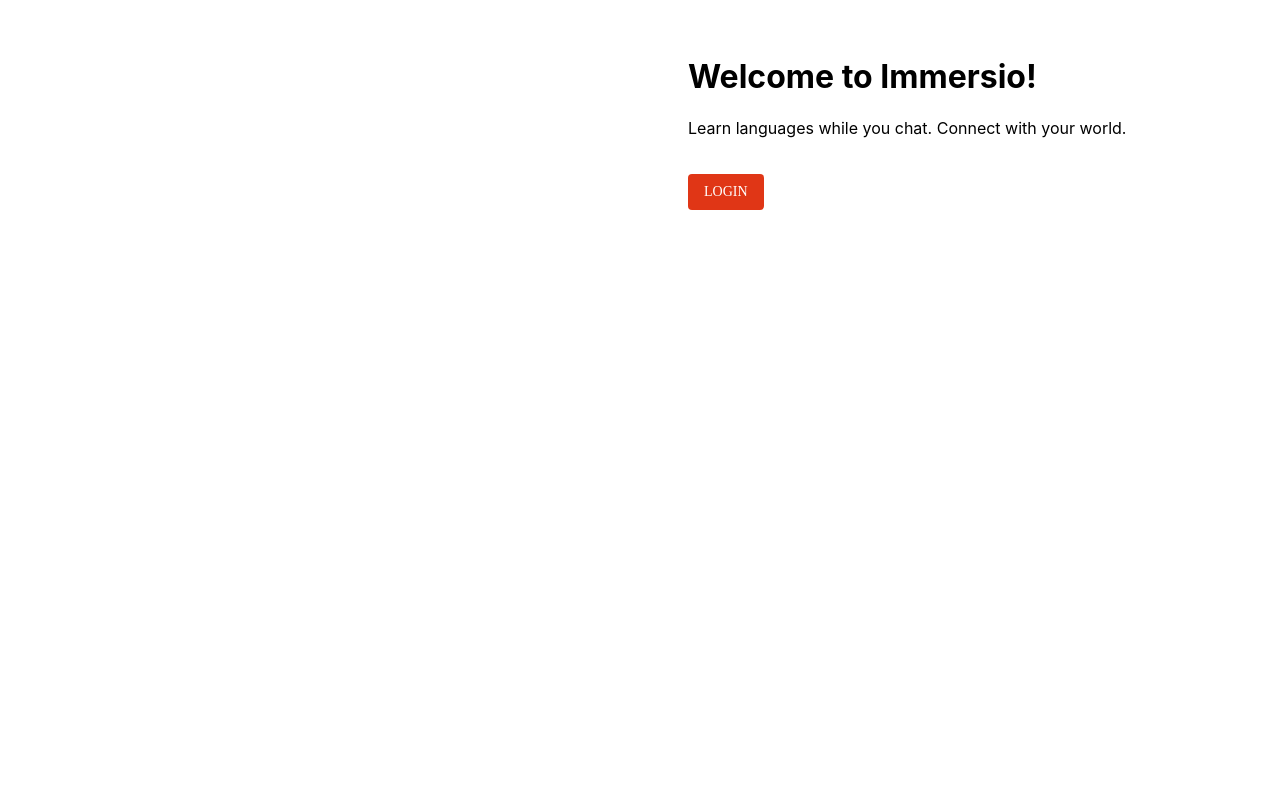
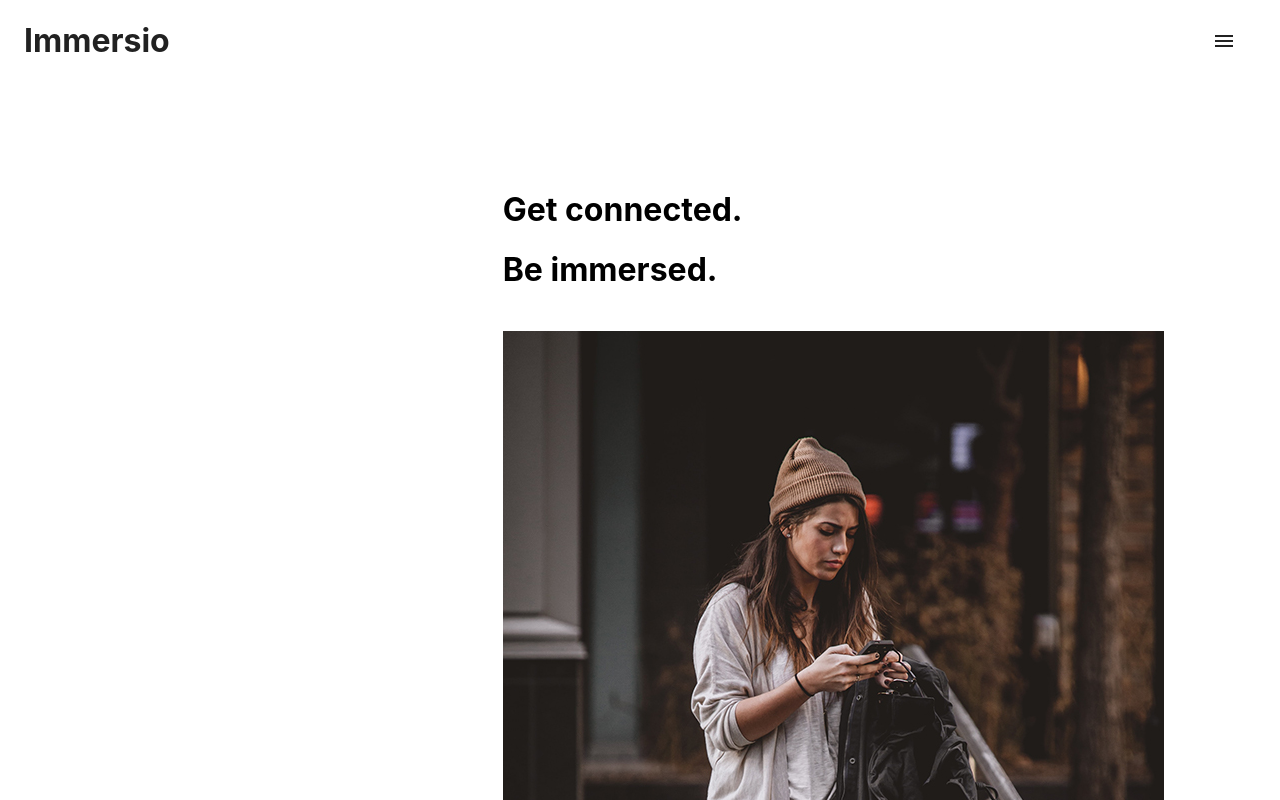
Before and after one commit to MarshallProtsman/Project-3_good-MERNin, a React (Create React App) app in the folder client/: page / in a window 1280 px wide. Shown: the top 800 px of the page. Built offline with nearby package versions, Linux system fonts and the light colour scheme; a web font is replaced by a local one.

Commit message:
updating the UI

```diff
--- a/client/src/App.js
+++ b/client/src/App.js
@@ -21,7 +21,7 @@ const font = 'Baloo Chettan';
 const theme = createMuiTheme({
   palette: {
     primary: {
-      main: '#E03616'
+      main: '#ffffff'
     },
     secondary: green,
   },
@@ -75,8 +75,8 @@ class App extends Component {
 
   render() {
     return (
-      <ThemeProvider theme={theme} >
-        {/* <ButtonAppBar /> */}
+      <ThemeProvider theme={theme}>
+        <ButtonAppBar />
         <Router>
           <div>
             <Switch>
--- a/client/src/components/navbar/index.js
+++ b/client/src/components/navbar/index.js
@@ -4,6 +4,8 @@ import AppBar from '@material-ui/core/AppBar';
 import Toolbar from '@material-ui/core/Toolbar';
 import Typography from '@material-ui/core/Typography';
 import Button from '@material-ui/core/Button';
+import Grid from '@material-ui/core/Grid';
+import Icon from '@material-ui/core/Icon';
 
 const useStyles = makeStyles(theme => ({
   root: {
@@ -22,12 +24,14 @@ export default function ButtonAppBar(props) {
 
   return (
     <div className={classes.root}>
-      <AppBar position="static">
+      <AppBar position="fixed">
         <Toolbar>
-          <Typography variant="h6" className={classes.title}>
-            Immersio
-          </Typography>
-          <Button color="inherit">Login</Button>
+          <Grid container>
+            <Grid item md={4}>
+              <h1>Immersio</h1>
+            </Grid>
+          </Grid>
+          <Button color="inherit"><Icon>menu</Icon></Button>
         </Toolbar>
       </AppBar>
     </div>
--- a/client/src/pages/homepage.js
+++ b/client/src/pages/homepage.js
@@ -4,11 +4,11 @@ import NavButton from "../components/navigationbutton/index";
 import Grid from '@material-ui/core/Grid';
 
 function homePage() {
-    const imgURL = './img/splash.jpg';
+    const imgURL = './img/lady.jpg';
     const style = {
         blurb: {
             padding: '2em',
-            marginTop: '23%'
+            marginTop: '13%'
         },
         body: {
             backgroundImage: 'url(' + imgURL + ')',
@@ -26,23 +26,28 @@ function homePage() {
             padding: '3em'
         }
 
+
     };
 
     return (
-        <Box>
+        <Box >
             <Grid container spacing={3} style={style.gridContainer}>
-                <Grid item md={6} style={style.item}>
+                <Grid item md={4} style={style.item}>
 
                 </Grid>
-                <Grid item md={6} style={style.item}>
-                    <h1 >Welcome to Immersio!</h1>
-                    <p>Learn languages while you chat. Connect with your world.</p>
-                    <br />
-                    <NavButton to="/login" text="Login" />
+                <Grid item md={8} style={style.item}>
+                    <div style={style.blurb}>
+                        <h1>Get connected.</h1>
+                        <h1>Be immersed.</h1>
+
+                        <br />
+
+                        <img src={imgURL}></img>
+                    </div>
                 </Grid>
 
             </Grid>
-
+            <NavButton to="/login" text="Login" />
         </Box>
 
     );
```
Also changed, not shown: client/public/img/lady.jpg (added).
